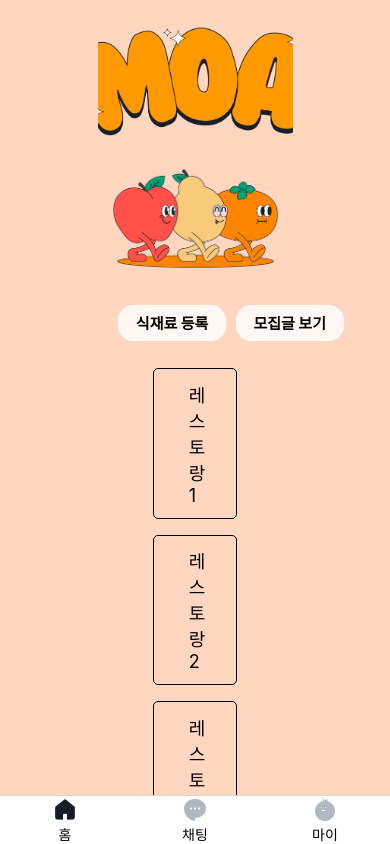
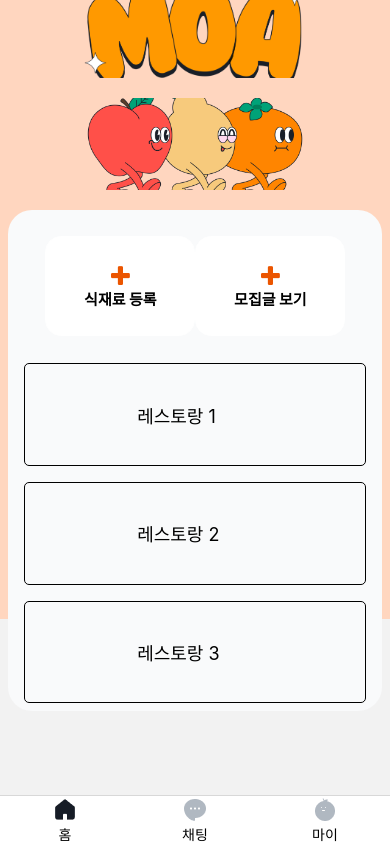
Before and after one commit to ParanMoA/MoA_Front, a React Native app: screen /BottomTab in a window 390 px wide. Built offline with nearby package versions, Linux system fonts and the light colour scheme.

Commit message:
style 일부 수정

```diff
--- a/src/Screens/ChatRoomScreen.tsx
+++ b/src/Screens/ChatRoomScreen.tsx
@@ -37,15 +37,15 @@ const ChatRoomScreen = ({navigation}: ChatRoomScreenProps) => {
   const [selectedChat, setSelectedChat] = useState<Object>({});
 
   const getChatList = async () => {
-    const res = await request('recruit/chat/' + id);
+    const res = await request('recruit/chat/');
     if (res?.ok) {
       console.log(res);
     }
   };
 
-  useEffect(() => {
-    setChatList(testChatData);
-  }, []);
+  // useEffect(() => {
+  //   setChatList(testChatData);
+  // }, []);
   const renderItem = ({item}: {item: ChatItem}) => (
     <View>
       <TouchableOpacity
@@ -68,7 +68,8 @@ const ChatRoomScreen = ({navigation}: ChatRoomScreenProps) => {
   return (
     <View style={styles.container}>
       <View style={styles.subcontainer}>
-        <Text> 채팅방 목록 </Text>
+        <View style={styles.chatcontainer}>
+          <Text style={{color: '#6B7684'}}> 나의 채팅방 목록 </Text>
           <FlatList
             data={chatList}
             renderItem={renderItem}
@@ -80,6 +81,7 @@ const ChatRoomScreen = ({navigation}: ChatRoomScreenProps) => {
           />
         </View>
       </View>
+    </View>
   );
 };
 
--- a/src/Screens/HomeScreen.tsx
+++ b/src/Screens/HomeScreen.tsx
@@ -12,6 +12,7 @@ import {
 import {MainParamList} from '../Navigation/NavigationType';
 import {NativeStackNavigationProp} from '@react-navigation/native-stack';
 import {styles} from '../Styles/Screen/HomeStyle';
+import Icon from 'react-native-vector-icons/FontAwesome';
 
 type HomeScreenProps = {
   navigation: NativeStackNavigationProp<MainParamList, 'HomeScreen'>;
@@ -60,13 +61,24 @@ const HomeScreen = ({navigation}: HomeScreenProps) => {
       />
       <Image
         source={require('../../public/images/MoA_2.png')}
-        style={styles.logo}
+        style={{...styles.logo, marginTop: '5%'}}
       />
+      <View
+        style={{
+          backgroundColor: '#F9FAFB',
+          width: 374,
+          borderRadius: 24,
+          marginTop: 20,
+        }}>
         <View style={styles.buttonContainer}>
-        <TouchableOpacity style={styles.button} onPress={handleIngredientPress}>
+          <TouchableOpacity
+            style={styles.button}
+            onPress={handleIngredientPress}>
+            <Icon name="plus" color="#EB5500" size={24} />
             <Text style={styles.btnText}> 식재료 등록 </Text>
           </TouchableOpacity>
           <TouchableOpacity style={styles.button} onPress={handleRecruitPress}>
+            <Icon name="plus" color="#EB5500" size={24} />
             <Text style={styles.btnText}> 모집글 보기 </Text>
           </TouchableOpacity>
         </View>
@@ -75,6 +87,7 @@ const HomeScreen = ({navigation}: HomeScreenProps) => {
           renderItem={renderItem}
           keyExtractor={item => item.id}></FlatList>
       </View>
+    </View>
   );
 };
 
--- a/src/Screens/IngredientScreen.tsx
+++ b/src/Screens/IngredientScreen.tsx
@@ -285,12 +285,8 @@ const IngredientScreen = ({navigation}: IngredientScreenProps) => {
                       <Text>{ingredient}</Text>
                       <TouchableOpacity
                         style={{
-                          backgroundColor: '#FFD6BF',
+                          ...styles.save_cancel_btn,
                           width: 30,
-                          height: 20,
-                          justifyContent: 'center',
-                          alignItems: 'center',
-                          borderRadius: 4,
                         }}
                         key={ingredient}
                         onPress={() => handleIngredient(ingredient)}>
@@ -323,26 +319,12 @@ const IngredientScreen = ({navigation}: IngredientScreenProps) => {
                         marginTop: 5,
                       }}>
                       <TouchableOpacity
-                        style={{
-                          backgroundColor: '#FFD6BF',
-                          width: 40,
-                          height: 20,
-                          justifyContent: 'center',
-                          alignItems: 'center',
-                          borderRadius: 4,
-                        }}
+                        style={styles.save_cancel_btn}
                         onPress={handleSaveIngredient}>
                         <Text> 추가 </Text>
                       </TouchableOpacity>
                       <TouchableOpacity
-                        style={{
-                          backgroundColor: '#FFD6BF',
-                          width: 40,
-                          height: 20,
-                          justifyContent: 'center',
-                          alignItems: 'center',
-                          borderRadius: 4,
-                        }}
+                        style={styles.save_cancel_btn}
                         onPress={handleCancelAddIngredient}>
                         <Text> 취소 </Text>
                       </TouchableOpacity>
@@ -355,14 +337,7 @@ const IngredientScreen = ({navigation}: IngredientScreenProps) => {
                       alignItems: 'center',
                     }}>
                     <TouchableOpacity
-                      style={{
-                        backgroundColor: '#FFD6BF',
-                        width: 100,
-                        height: 20,
-                        justifyContent: 'center',
-                        alignItems: 'center',
-                        borderRadius: 4,
-                      }}
+                      style={{...styles.save_cancel_btn, width: 100}}
                       onPress={() => {
                         if (addCount > 1) {
                           Alert.alert('더이상 추가할 수 없습니다.');
--- a/src/Styles/Screen/ChatStyle.tsx
+++ b/src/Styles/Screen/ChatStyle.tsx
@@ -8,14 +8,18 @@ export const styles = StyleSheet.create({
     backgroundColor: '#FFD6BF',
   },
   subcontainer: {
-    width: 375,
+    width: 374,
     height: 584,
     marginTop: 83,
     backgroundColor: '#F9FAFB',
-    borderRadius: 16,
+    borderRadius: 24,
   },
   logo: {
     width: 200,
     height: 100,
   },
+  chatcontainer: {
+    marginTop: 24,
+    marginLeft: 24,
+  },
 });
--- a/src/Styles/Screen/HomeStyle.tsx
+++ b/src/Styles/Screen/HomeStyle.tsx
@@ -2,15 +2,14 @@ import {StyleSheet} from 'react-native';
 
 export const styles = StyleSheet.create({
   container: {
-    flex: 1,
     justifyContent: 'center',
     alignItems: 'center',
     backgroundColor: '#FFD6BF',
   },
 
   logo: {
-    marginTop: '5%',
-    width: '50%',
+    marginTop: '20%',
+    width: '65%',
     height: '15%',
   },
 
@@ -22,14 +21,14 @@ export const styles = StyleSheet.create({
     // backgroundColor: 'white',
   },
   button: {
+    width: 150,
+    height: 100,
+    justifyContent: 'center',
     alignItems: 'center',
-    paddingHorizontal: '8%',
-    paddingVertical: '4%',
-    marginHorizontal: '3%',
-    backgroundColor: '#FFF7F4',
+    backgroundColor: '#FFFFFF',
     borderColor: '#FFFFFF',
-    borderWidth: 1,
-    borderRadius: 15,
+    borderWidth: 1.5,
+    borderRadius: 16,
   },
 
   btnText: {
--- a/src/Styles/Screen/IngredientStyle.tsx
+++ b/src/Styles/Screen/IngredientStyle.tsx
@@ -9,7 +9,7 @@ export const styles = StyleSheet.create({
   },
   subcontainer: {
     backgroundColor: '#F9FAFB',
-    width: 390,
+    width: 374,
     height: 600,
     marginTop: 30,
     borderTopLeftRadius: 24,
@@ -75,4 +75,12 @@ export const styles = StyleSheet.create({
   text: {
     color: '#6B7684',
   },
+  save_cancel_btn: {
+    backgroundColor: '#FFD6BF',
+    width: 40,
+    height: 20,
+    justifyContent: 'center',
+    alignItems: 'center',
+    borderRadius: 4,
+  },
 });
```
Lines whose indentation alone changed are shown as unchanged.
